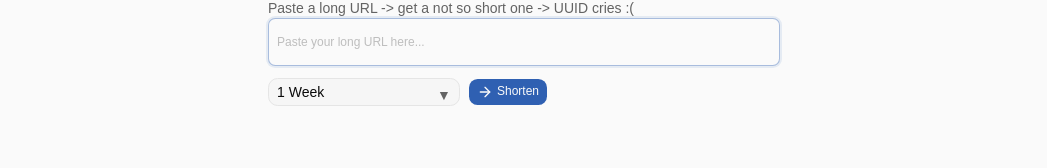
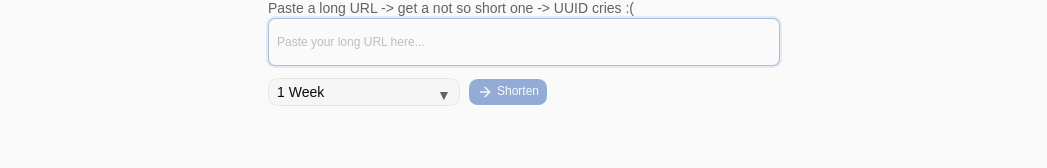
Before and after one commit to rektbydead/url-shortner, a React (Vite) app in the folder frontend/apps/web/: page / in a window 1280 px wide. Shown: the part 239-407 px from the top of the page, without its empty margins (116-1163 px from the left). Built offline with nearby package versions, Linux system fonts and the light colour scheme; no server answers; some icons are missing.

Commit message:
fix button hack

```diff
--- a/frontend/apps/web/src/components/url-shortener-form.tsx
+++ b/frontend/apps/web/src/components/url-shortener-form.tsx
@@ -34,10 +34,12 @@ export function UrlShortenerForm() {
     register,
     handleSubmit,
     resetField,
-    formState: {errors},
+    getValues,
+    formState: {errors, isValid},
   } = useForm<ShortenUrlSchemaType>({
     resolver: zodResolver(ShortenUrlSchema),
     defaultValues: {original_url: "", duration: DEFAULT_EXPIRATION},
+    mode: "onChange",
   })
 
   const hasError = !!errors.original_url
@@ -105,7 +107,7 @@ export function UrlShortenerForm() {
             )}
           />
 
-          <Button type="submit" disabled={isLoading} className="h-auto! cursor-pointer max-[600px]:flex-1">
+          <Button type="submit" disabled={isLoading || !isValid} className="h-auto! cursor-pointer max-[600px]:flex-1">
             {isLoading ? (
               <Loader2 className="size-4 animate-spin"/>
             ) : (
@@ -121,12 +123,10 @@ export function UrlShortenerForm() {
                 variant="ghost"
                 size="sm"
                 onClick={() =>
-                  handleSubmit((data) =>
-                    createShortenUrl({
-                      original_url: result.original_url,
-                      duration: data.duration,
-                    })
-                  )()
+                  createShortenUrl({
+                    original_url: result.original_url,
+                    duration: getValues("duration"),
+                  })
                 }
                 className="h-7 gap-1.5 text-xs text-muted-foreground cursor-pointer"
               >
```
